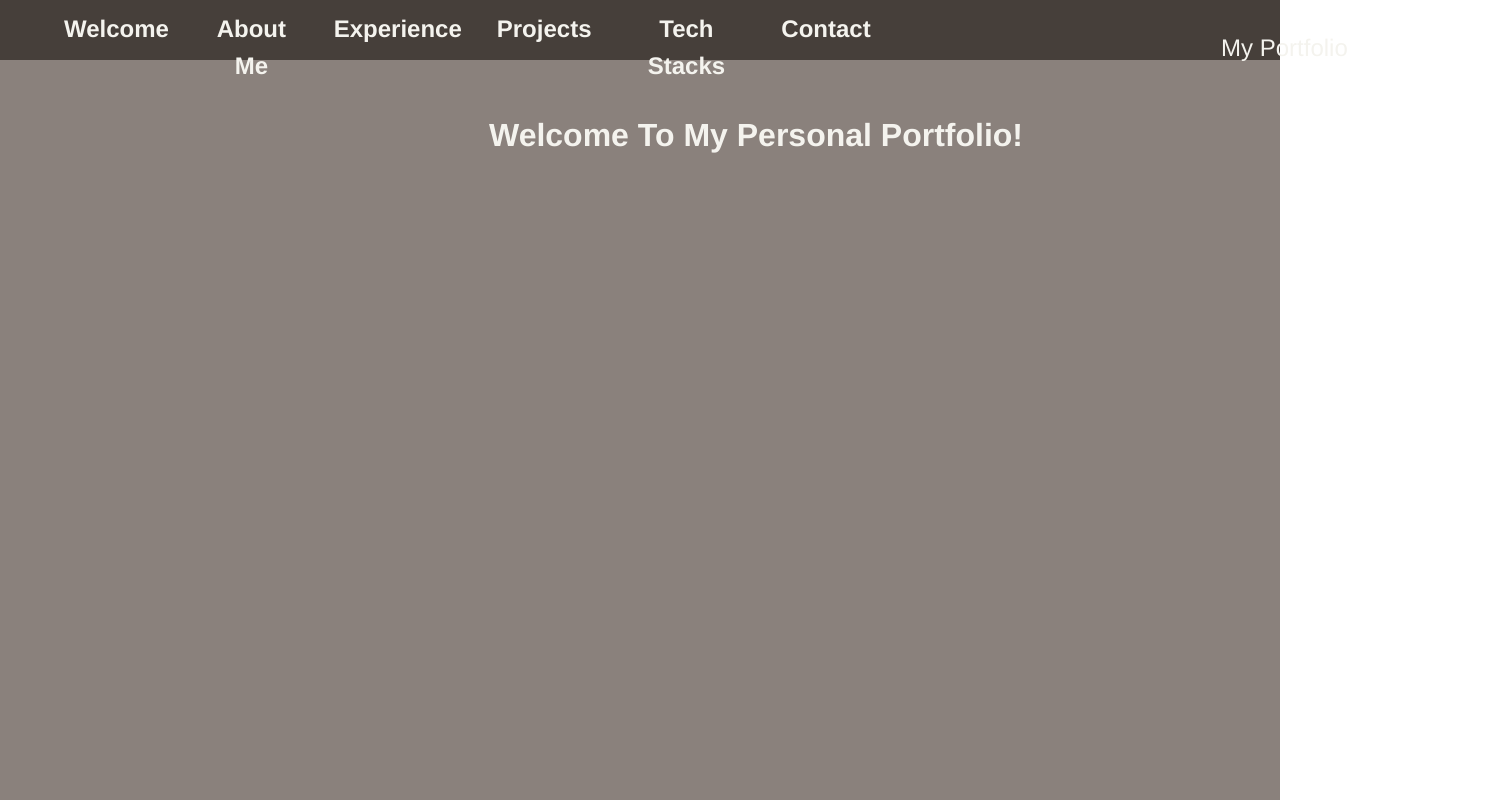
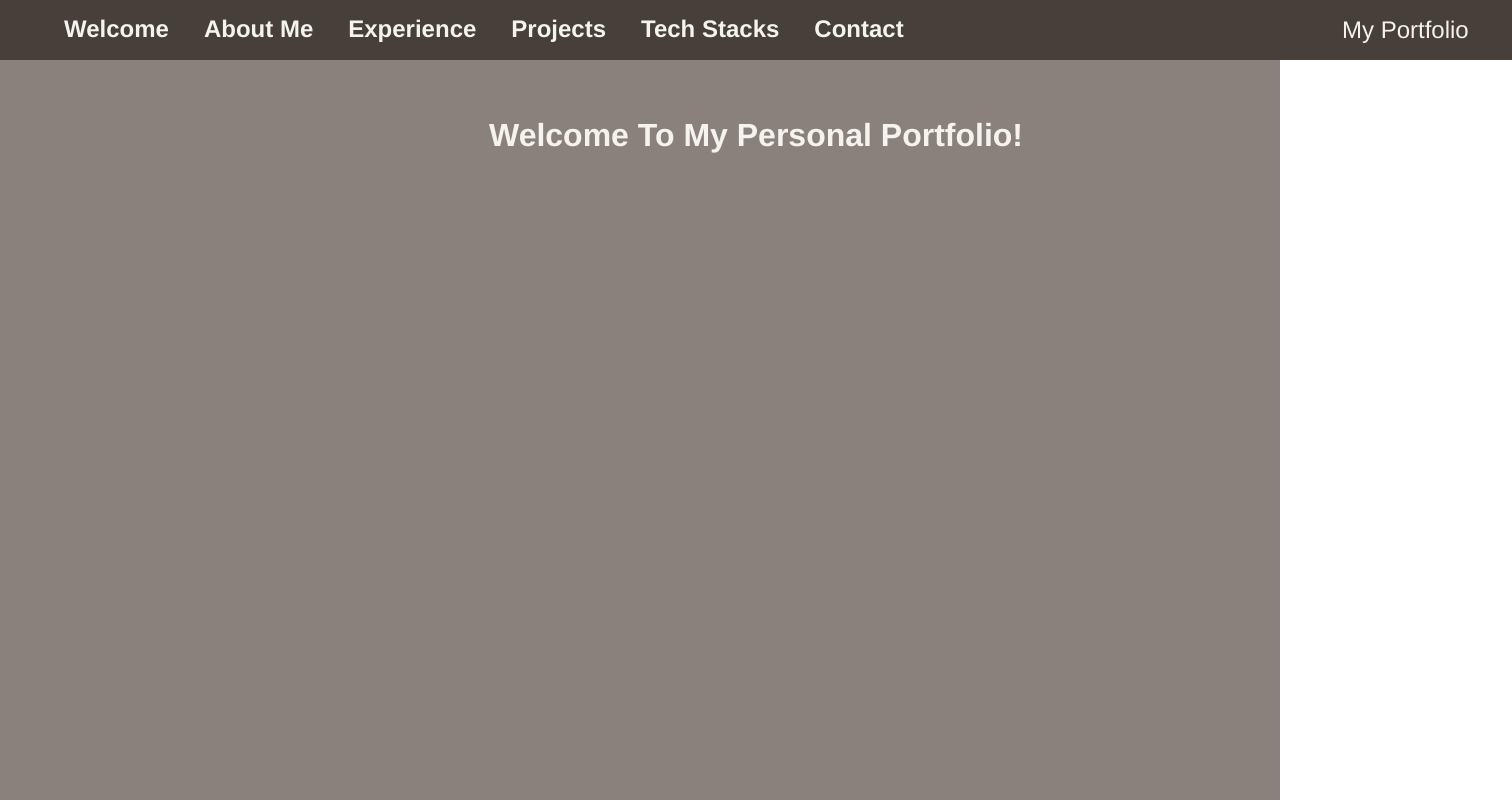
Before and after one commit to AKCDNG/portfolio-page, a React (Create React App) app in the folder portfolio/: page / in a window 1280 px wide. Shown: the top 800 px of the page, 1512 px wide, since content can reach past the window. Built offline with nearby package versions, Linux system fonts and the light colour scheme.

Commit message:
stable css

```diff
--- a/portfolio/src/index.css
+++ b/portfolio/src/index.css
@@ -13,18 +13,19 @@ html {
 
 .navbar {
   display: flex;
-  justify-content: space-between;
-  align-items: center;
   z-index: 1;
+  position: absolute;
+  width: 1512px;
   height: 60px;
 
-  background-color: #463f3a;
+  background: #463f3a;
 }
 
 .navbar-links {
-  margin: 0%;
+  display: flex;
+  flex-direction: row;
+  align-items: flex-start;
   padding: 0px;
-  display: flex;
   gap: 35px;
 
   position: absolute;
@@ -33,10 +34,11 @@ html {
 }
 
 .navbar-title {
-  display: flex;
-  justify-content: flex-end;
-  align-items: center;
-  width: 510px;
+  position: absolute;
+  width: 168px;
+  height: 37px;
+  left: 1278px;
+  top: 1px;
 
   font-family: 'Helvetica';
   font-style: normal;
```
